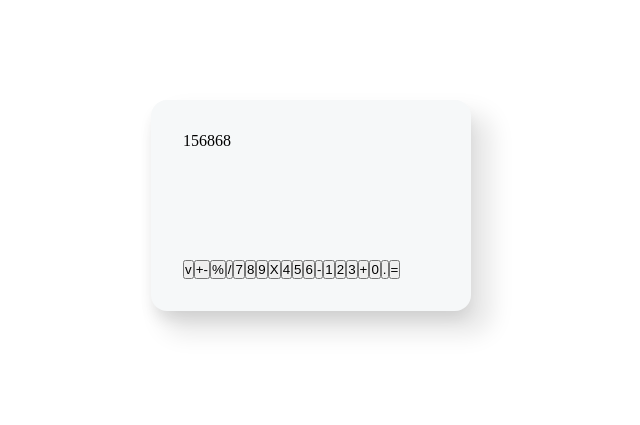
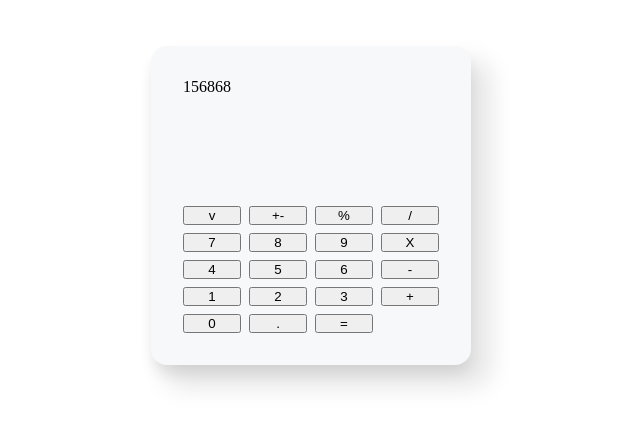
Before and after one commit to tmchuynh/react-calculator, a React (Create React App) app: page / in a window 1280 px wide. Shown: the part 227-652 px from the top of the page, without its empty margins (329-969 px from the left). Built offline with nearby package versions, Linux system fonts and the light colour scheme; the HTML template or start-up script is replaced by a standard one; a web font is replaced by a local one.

Commit message:
style the buttons

```diff
--- a/src/index.css
+++ b/src/index.css
@@ -19,6 +19,26 @@ body {
     margin-bottom: 4rem;
 }
 
+.buttonBox {
+    display: grid;
+    grid-template-columns: repeat(4, 1fr);
+    gap: .5rem;
+}
+
+.button {
+    background: #e9f0f4;
+    height: 3.5rem;
+    padding: 10px;
+    border-radius: 10px;
+    display: flex;
+    align-items: center;
+    justify-content: center;
+    cursor: pointer;
+    color: #242424;
+    border: none;
+    font-size: 1.5rem;
+}
+
 .wrapper {
     background: #f6f8f9;
     width: 20rem;
```
